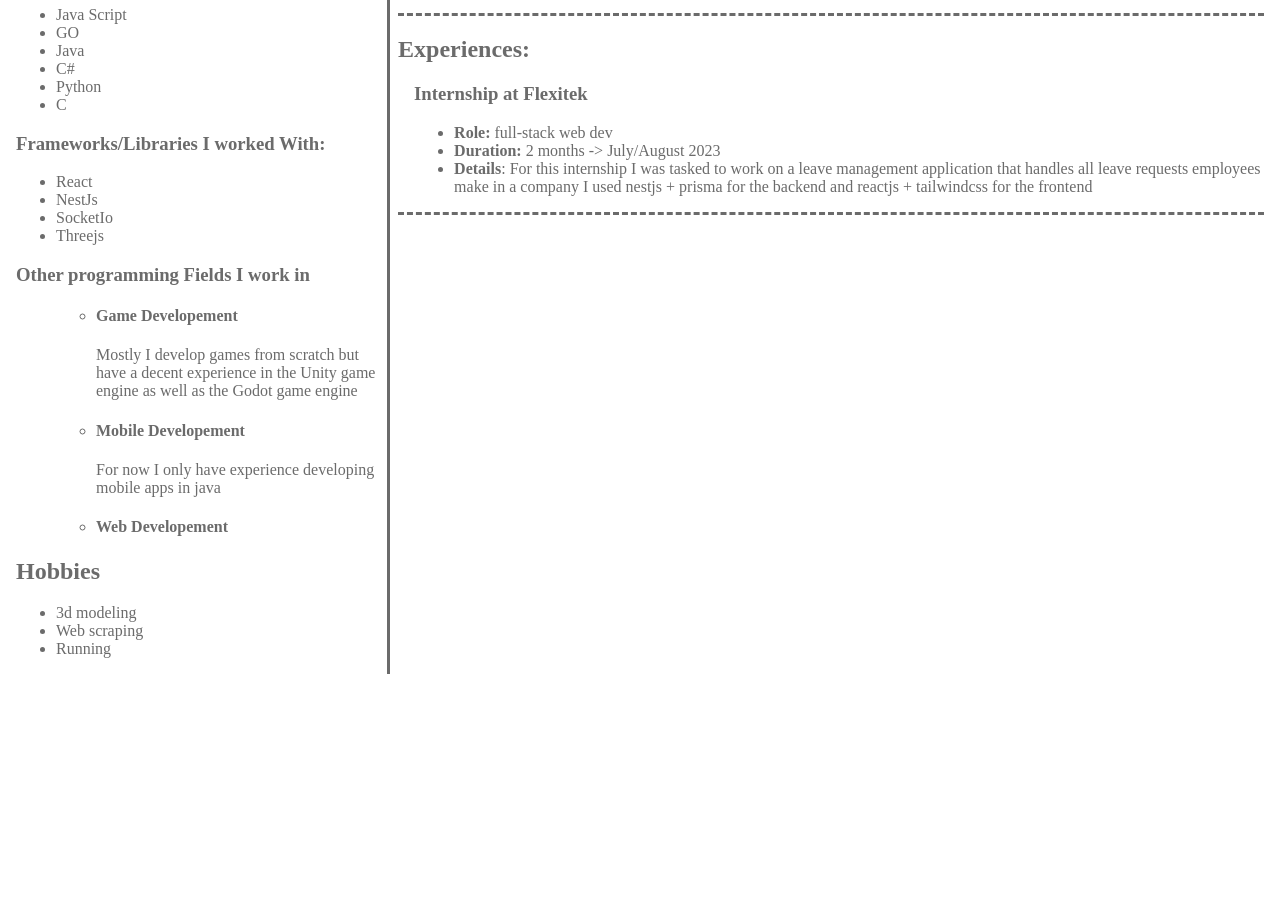
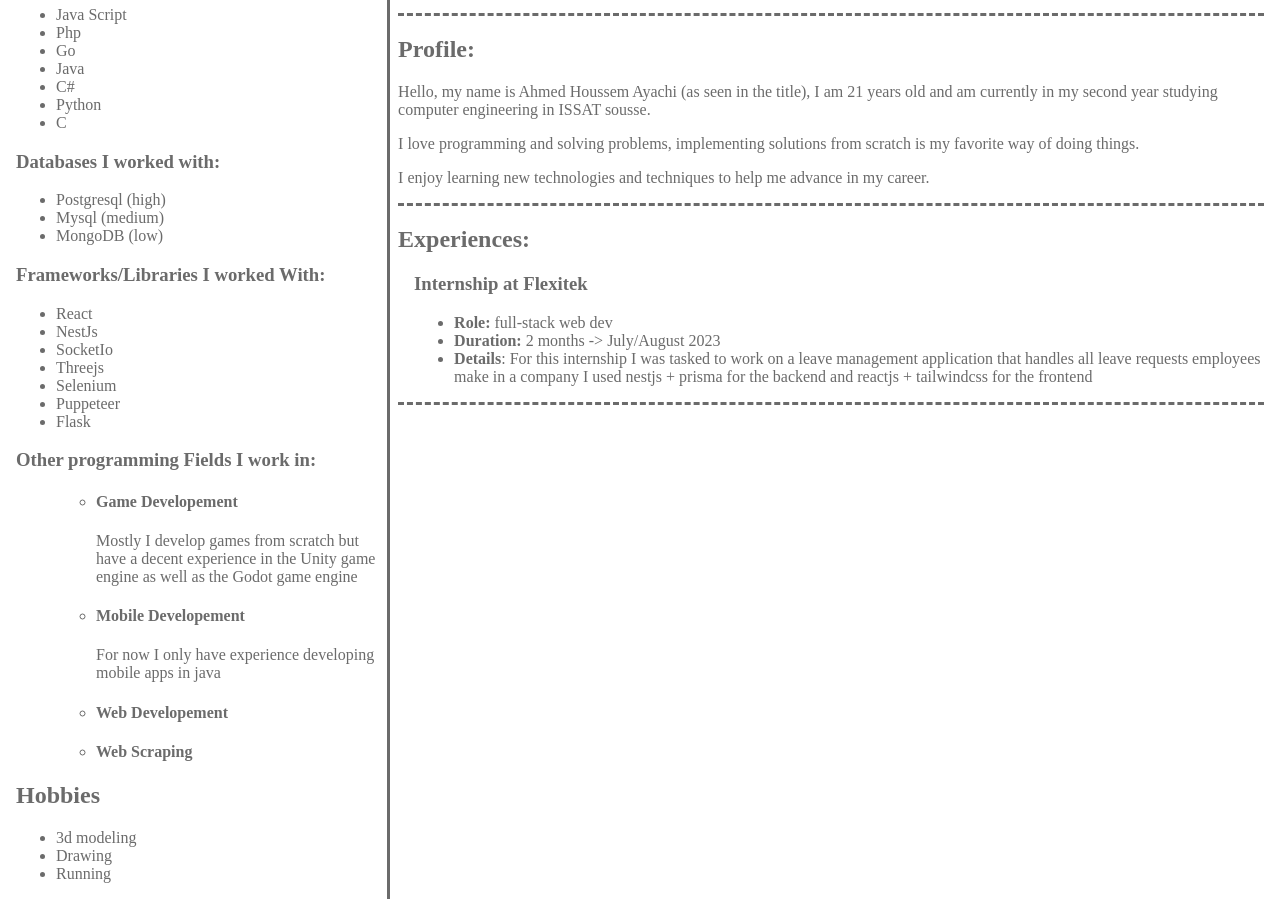
Before and after one commit to Houssem-Ayachi/Houssem-Ayachi.github.io, a plain HTML site: page index.html in a window 1280 px wide. Shown: the part 422-1321 px from the top of the page. Before the commit the page ends 1096 px from the top, so only its background shows below. Drawn offline with Linux system fonts and the light colour scheme.

Commit message:
added a profile section

```diff
--- a/index.html
+++ b/index.html
@@ -29,11 +29,20 @@
                     <h3>Programming languages I know Best:</h3>
                     <ul>
                         <li>Java Script</li>
-                        <li>GO</li>
+                        <li>Php</li>
+                        <li>Go</li>
                         <li>Java</li>
                         <li>C#</li>
                         <li>Python</li>
                         <li>C</li>
+                    </ul>
+                </div>
+                <div>
+                    <h3>Databases I worked with:</h3>
+                    <ul>
+                        <li>Postgresql (high)</li>
+                        <li>Mysql      (medium)</li>
+                        <li>MongoDB    (low)</li>
                     </ul>
                 </div>
                 <div>
@@ -43,10 +52,13 @@
                         <li>NestJs</li>
                         <li>SocketIo</li>
                         <li>Threejs</li>
+                        <li>Selenium</li>
+                        <li>Puppeteer</li>
+                        <li>Flask</li>
                     </ul>
                 </div>
                 <div>
-                    <h3>Other programming Fields I work in</h3>
+                    <h3>Other programming Fields I work in:</h3>
                     <ul>
                         <ul>
                             <li>
@@ -60,6 +72,9 @@
                             <li>
                                 <h4>Web Developement</h4>
                             </li>
+                            <li>
+                                <h4>Web Scraping</h4>
+                            </li>
                         </ul>
                     </ul>
                 </div>
@@ -68,7 +83,7 @@
                 <h2>Hobbies</h2>
                 <ul>
                     <li>3d modeling</li>
-                    <li>Web scraping</li>
+                    <li>Drawing</li>
                     <li>Running</li>
                 </ul>
             </div>
@@ -95,6 +110,12 @@
                 </div>
             </div>
             <div class="item">
+                <h2>Profile:</h2>
+                <p>Hello, my name is Ahmed Houssem Ayachi (as seen in the title), I am 21 years old and am currently in my second year studying computer engineering in ISSAT sousse.</p>
+                <p>I love programming and solving problems, implementing solutions from scratch is my favorite way of doing things.</p>
+                <p>I enjoy learning new technologies and techniques to help me advance in my career.</p>
+            </div>
+            <div class="item">
                 <h2>Experiences:</h2>
                 <div class="item-details">
                     <h3>Internship at Flexitek</h3>
```
